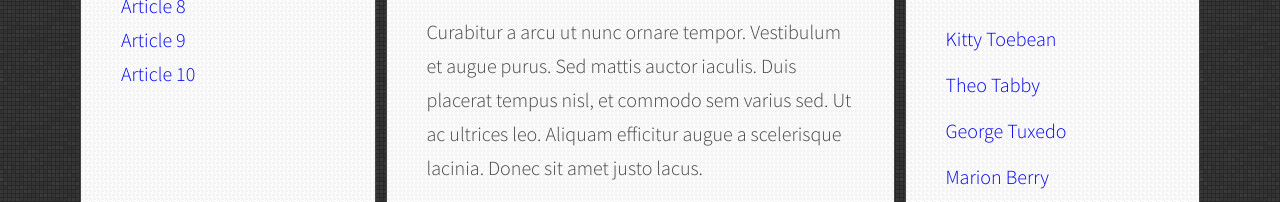
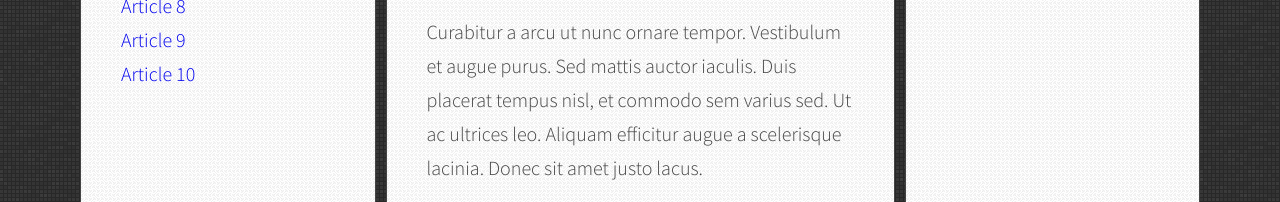
Before and after one commit to ms-kodi-2024/javascript-blog, a website: page index.html in a window 1280 px wide. Shown: the part 578-780 px from the top of the page. Drawn offline with Linux system fonts and the light colour scheme.

Commit message:
Remove list of authors from html

```diff
--- a/index.html
+++ b/index.html
@@ -179,26 +179,6 @@
           </ul>
           <h2 class="section-title">Authors</h2>
           <ul class="list authors">
-            <li>
-              <a href="#">
-                <span class="author-name">Kitty Toebean</span>
-              </a>
-            </li>
-            <li>
-              <a href="#">
-                <span class="author-name">Theo Tabby</span>
-              </a>
-            </li>
-            <li>
-              <a href="#">
-                <span class="author-name">George Tuxedo</span>
-              </a>
-            </li>
-            <li>
-              <a href="#">
-                <span class="author-name">Marion Berry</span>
-              </a>
-            </li>
           </ul>
         </aside>
       </main>
--- a/js/script.js
+++ b/js/script.js
@@ -138,46 +138,46 @@ function tagClickHandler(event) {
   /* [DONE] make a new constant "tag" and extract tag from the "href" constant */
   const tag = href.replace('#tag-','');
 
-  /* find all tag links with class active */
+  /* [DONE] find all tag links with class active */
   const activeTagLinks = document.querySelectorAll('a.active[href^="#tag-"]');
 
-  /* START LOOP: for each active tag link */
+  /* [DONE] START LOOP: for each active tag link */
   for (const tag of activeTagLinks) {
 
-    /* remove class active */
+    /* [DONE] remove class active */
     tag.classList.remove('active');
 
-    /* END LOOP: for each active tag link */
+    /* [DONE] END LOOP: for each active tag link */
   }
 
-  /* find all tag links with "href" attribute equal to the "href" constant */
-  const tagLinks = document.querySelectorAll('a[href="' + href + '"]');
+  /* [DONE] find all tag links with "href" attribute equal to the "href" constant */
+  const tagLinks = document.querySelectorAll(`a[href="${href}"]`);
 
-  /* START LOOP: for each found tag link */
+  /* [DONE] START LOOP: for each found tag link */
   for (const tag of tagLinks) {
 
-    /* add class active */
+    /* [DONE] add class active */
     tag.classList.add('active');
 
-    /* END LOOP: for each found tag link */
+    /* [DONE] END LOOP: for each found tag link */
   }
 
-  /* execute function "generateTitleLinks" with article selector as argument */
-  generateTitleLinks('[data-tags~="' + tag + '"]');
+  /* [DONE] execute function "generateTitleLinks" with article selector as argument */
+  generateTitleLinks(`[data-tags~="${tag}"]`);
 
 }
 
 function addClickListenersToTags(){
-  /* find all links to tags */
+  /* [DONE] find all links to tags */
   const tagLinks = document.querySelectorAll('a[href^="#tag-"]');
 
-  /* START LOOP: for each link */
+  /* [DONE] START LOOP: for each link */
   for (const tag of tagLinks) {
 
-    /* add tagClickHandler as event listener for that link */
+    /* [DONE] add tagClickHandler as event listener for that link */
     tag.addEventListener('click', tagClickHandler);
 
-    /* END LOOP: for each link */
+    /* [DONE] END LOOP: for each link */
   }
 }
 
--- a/sass/style.scss
+++ b/sass/style.scss
@@ -80,6 +80,31 @@ body {
   font-size: 80px;
   line-height: 1;
   text-align: center;
+
+  animation: slide-in-out 8s ease-in-out infinite;
+  // opacity: 0;
+}
+
+@keyframes slide-in-out {
+  0% {
+    transform: translateX(-100%);
+    // opacity: 0;
+  }
+
+  25% {
+    transform: translateX(0);
+    // opacity: 1;
+  }
+
+  75% {
+    transform: translateX(0);
+    // opacity: 1;
+  }
+
+  100% {
+    transform: translateX(100%);
+    // opacity: 0;
+  }
 }
 
 /* Lists */
```
Also changed, not shown: css/style.css, 1 other file.
